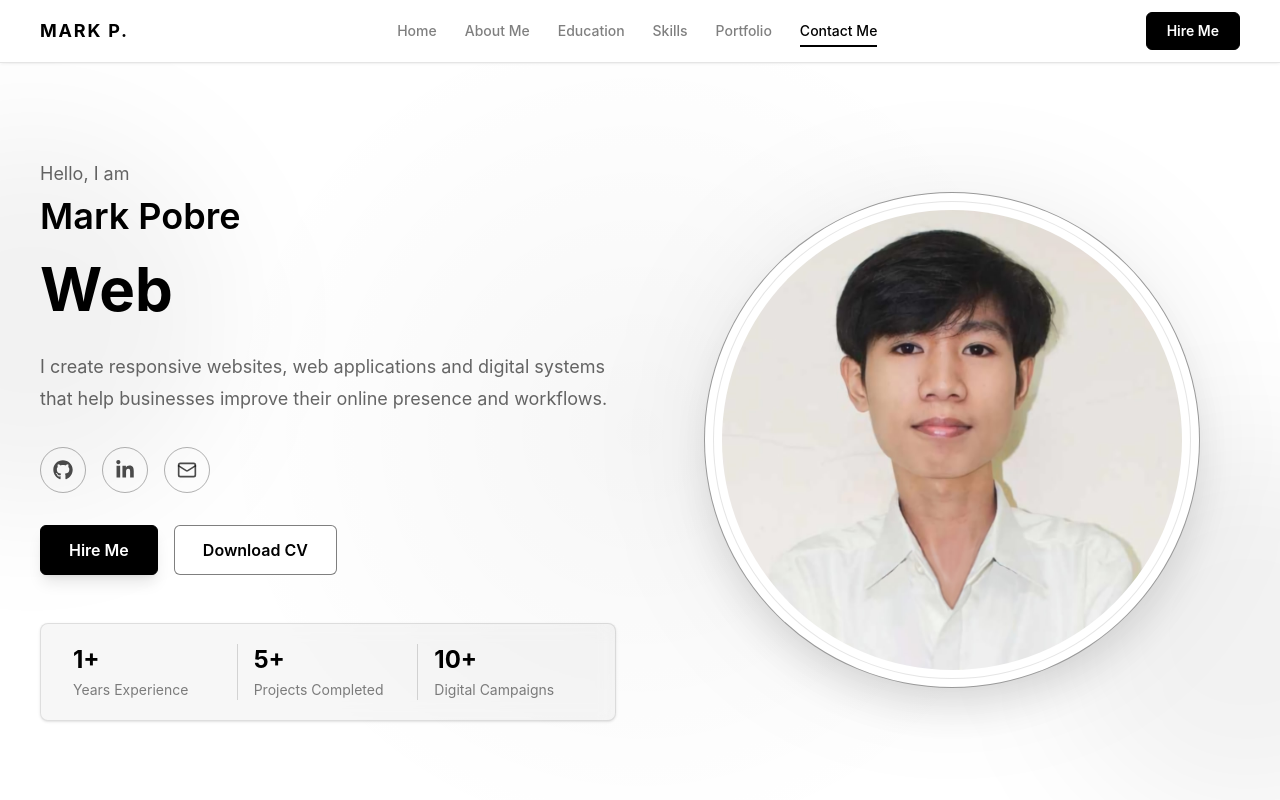
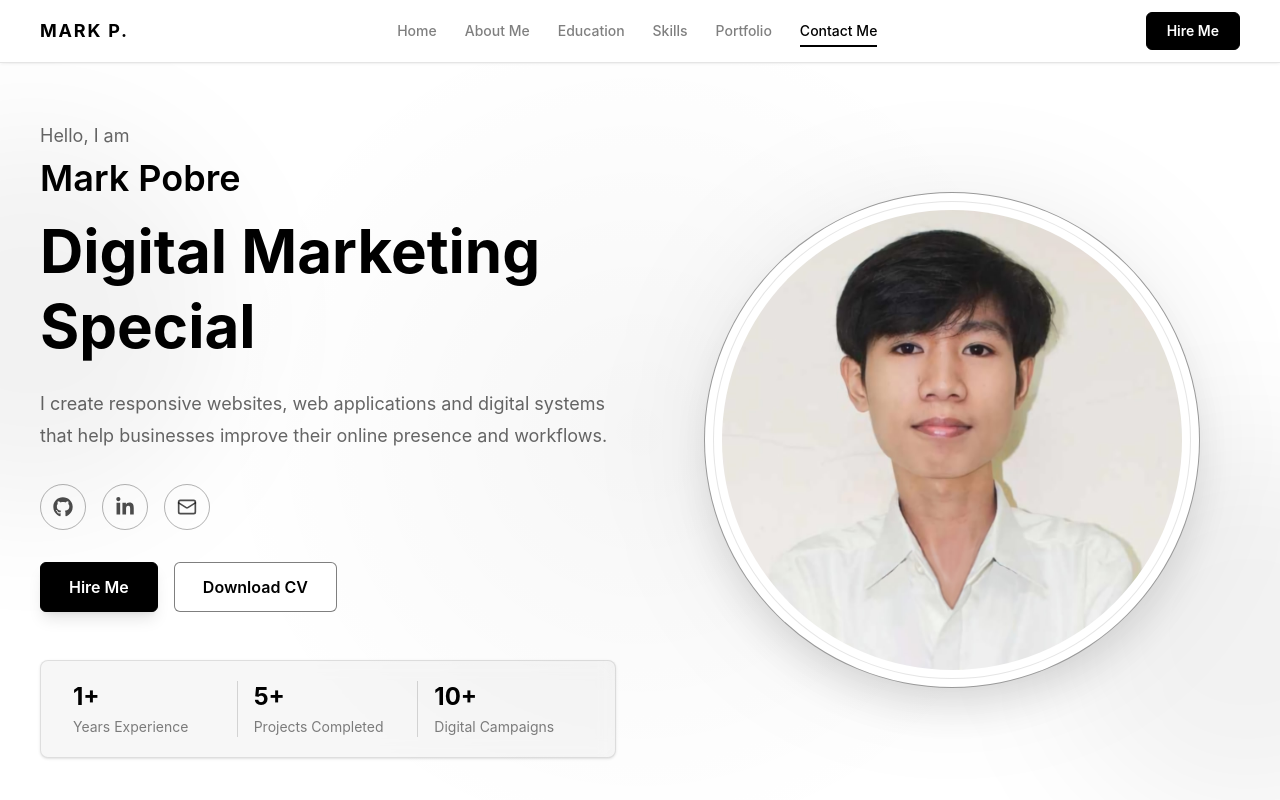
Before and after one commit to MarkPobre/mark-portfolio, a React (Vite) app: page / in a window 1280 px wide. Shown: the top 800 px of the page. Built offline with nearby package versions, Linux system fonts and the light colour scheme.

Commit message:
Update hero section

```diff
--- a/src/sections/Hero.tsx
+++ b/src/sections/Hero.tsx
@@ -27,8 +27,6 @@ function Hero() {
           <h2 className="mb-6 min-h-[72px] text-5xl font-bold leading-tight text-black sm:text-6xl">
             <TypeAnimation
               sequence={[
-                "Frontend Developer",
-                2000,
                 "Web Developer",
                 2000,
                 "Digital Marketing Specialist",
```
